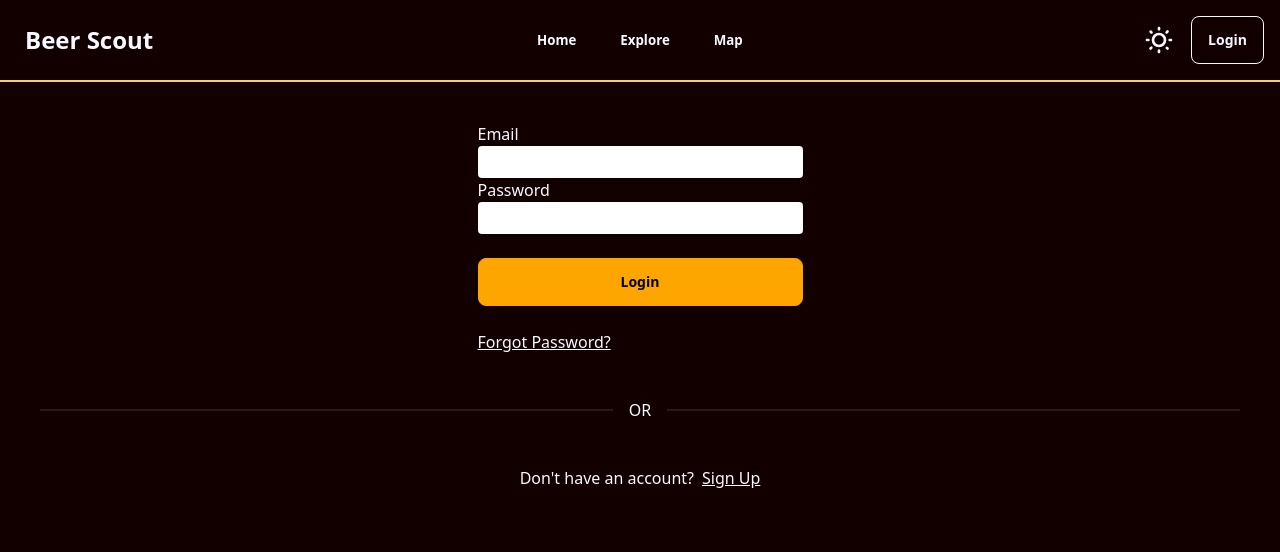
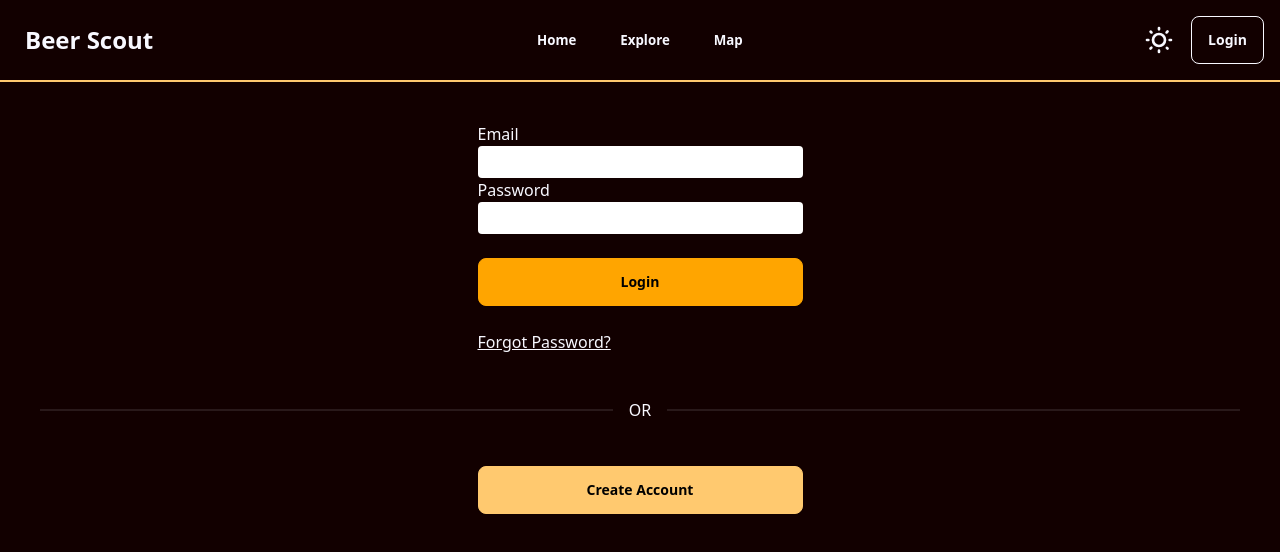
Before and after one commit to beer-scout-project/beer-scout, a React (Vite) app: page /login in a window 1280 px wide. Shown: the top 552 px of the page. Built offline with nearby package versions, Linux system fonts and the light colour scheme.

Commit message:
Change register button
Change register link to a button to make it more visible and show the user how they can create an account.

```diff
--- a/src/pages/login.jsx
+++ b/src/pages/login.jsx
@@ -29,11 +29,12 @@ const login = () => {
 				</Link>
 			</div>
 			<div className='divider'>OR</div>
-			<div className='flex items-center space-x-2'>
-				<p>Don't have an account?</p>
-				<Link to='/signup' className='link'>
-					Sign Up
-				</Link>
+			<div className='flex flex-col items-center gap-2 w-full max-w-[325px]'>
+				{/* <Link to='/signup' className='link'> */}
+				<button className='block btn btn-secondary w-full'>
+					<Link to='/signup'>Create Account</Link>
+				</button>
+				{/* </Link> */}
 			</div>
 		</div>
 	);
```
